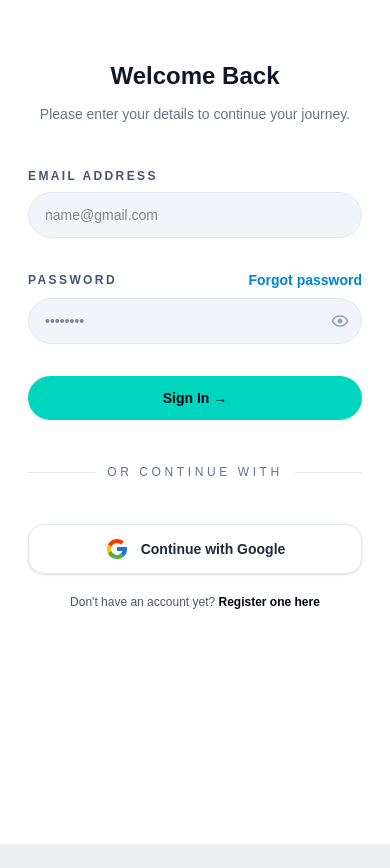
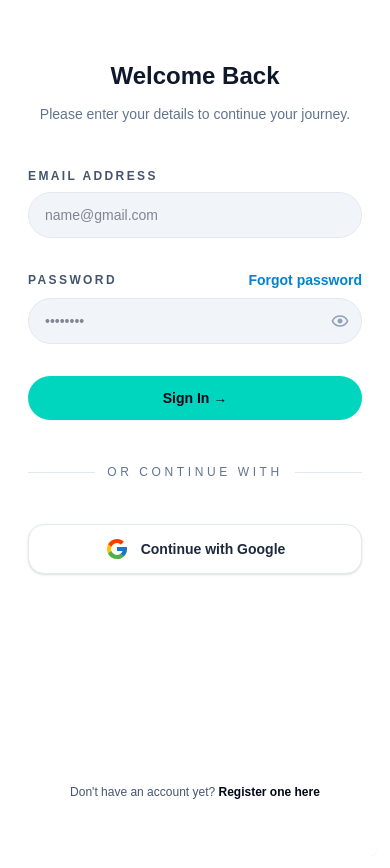
Before and after one commit to obasantomi/Analytica-app, a Next.js app: page /sign-in in a window 390 px wide. Before the commit the page ends 844 px from the top, so only its background shows below. Built offline with nearby package versions, Linux system fonts and the light colour scheme.

Commit message:
Fix auth Ui

```diff
--- a/app/(auth)/layout.tsx
+++ b/app/(auth)/layout.tsx
@@ -11,7 +11,7 @@ const AuthLayout = ({ children }: AuthLayoutProps) => {
         <div className="max-w-170 hidden md:block w-full h-full">
           <AuthLayoutStyle />
         </div>
-        <div className="bg-white shadow-[0_40px_120px_rgba(0,0,0,0.12)] w-full rounded-r-lg">
+        <div className="bg-white h-screen shadow-[0_40px_120px_rgba(0,0,0,0.12)] w-full rounded-r-lg">
           {children}
         </div>
       </div>
--- a/app/(auth)/sign-in/page.tsx
+++ b/app/(auth)/sign-in/page.tsx
@@ -147,7 +147,7 @@ const page = () => {
         Continue with Google
       </button>
 
-      <div className="mt-auto text-center text-xs text-slate-600 sm:text-sm">
+      <div className="mt-auto mb-10 text-center text-xs text-slate-600 sm:text-sm">
         Don't have an account yet?{" "}
         <a
           href="/sign-up"
--- a/app/(auth)/sign-up/page.tsx
+++ b/app/(auth)/sign-up/page.tsx
@@ -187,7 +187,7 @@ const page = () => {
         </button>
       </form>
 
-      <div className="mt-auto text-center text-xs text-slate-600 sm:text-sm">
+      <div className="mt-auto mb-10 text-center text-xs text-slate-600 sm:text-sm">
         Already have an account?{" "}
         <a
           href="/sign-in"
```
